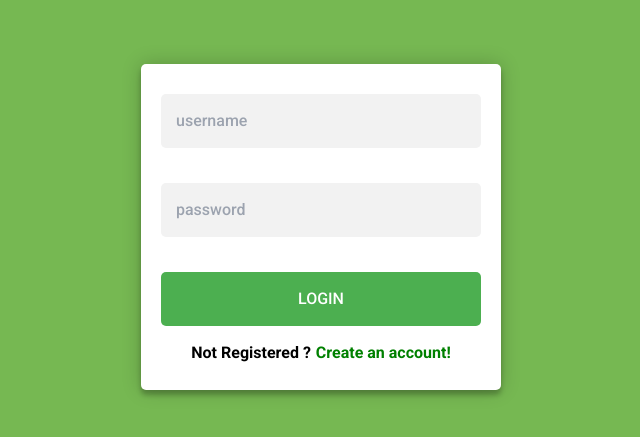
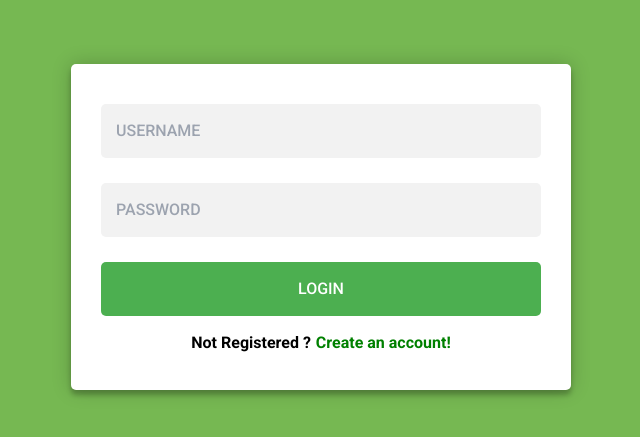
Before and after one commit to NhatTrung1999/Form-Validation, a React (Create React App) app: page / in a window 1280 px wide. Shown: the part 133-570 px from the top of the page, without its empty margins (319-959 px from the left). Built offline with nearby package versions, Linux system fonts and the light colour scheme.

Commit message:
update 2

```diff
--- a/src/Pages/Login/LoginForm.js
+++ b/src/Pages/Login/LoginForm.js
@@ -1,39 +1,26 @@
 import { useState } from "react";
 import { TextInput, BtnForm, Registration } from "../../components";
-import isEmpty from "validator/lib/isEmpty";
+import { validate } from "../../components/Validate";
 
 function LoginForm() {
-    const [username, setUserName] = useState("");
-    const [password, setPassword] = useState("");
-    const [validationMsg, setValidationMsg] = useState("");
-
-    const onChangeUser = (value) => {
-        setUserName(value);
+    const initialValues = {
+        username: "",
+        password: "",
     };
 
-    const onChangePassWord = (value) => {
-        setPassword(value);
+    const [formValues, setFormValues] = useState(initialValues);
+    const [formErrors, setFormErrors] = useState({});
+    const [isSubmit, setIsSubmit] = useState(false);
+
+    const handleChange = (e) => {
+        const { name, value } = e.target;
+        setFormValues({ ...formValues, [name]: value });
     };
 
-    const validationAll = () => {
-        const msg = {};
-        if (isEmpty(username)) {
-            msg.username = "Please input your username"
-        }
-
-        if (isEmpty(password)) {
-            msg.password = "Please input your password"
-        }
-
-        setValidationMsg(msg)
-
-        if (Object.keys(msg).length > 0) return true;
-        return false;
-    };
-
-    const onSubmitLogin = () => {
-        const isValid  = validationAll();
-        if(!isValid) alert('Login is success!')
+    const handleSubmit = (e) => {
+        e.preventDefault();
+        setFormErrors(validate(formValues));
+        setIsSubmit(!isSubmit);
     };
 
     return (
@@ -41,17 +28,19 @@ function LoginForm() {
             <form className="login-form">
                 <TextInput
                     type="text"
-                    placeholder="username"
-                    onChange={onChangeUser}
-                    errorMessages={validationMsg.username}
+                    name="username"
+                    placeholder="USERNAME"
+                    onChange={handleChange}
+                    errorMessages={formErrors.username}
                 />
                 <TextInput
                     type="password"
-                    placeholder="password"
-                    onChange={onChangePassWord}
-                    errorMessages={validationMsg.password}
+                    name="password"
+                    placeholder="PASSWORD"
+                    onChange={handleChange}
+                    errorMessages={formErrors.password}
                 />
-                <BtnForm title="LOGIN" onClick={onSubmitLogin} />
+                <BtnForm title="LOGIN" onClick={handleSubmit} />
                 <Registration />
             </form>
         </div>
--- a/src/Pages/SignUp/SignUp.js
+++ b/src/Pages/SignUp/SignUp.js
@@ -19,29 +19,16 @@ function SignUp() {
     const handleChange = (e) => {
         const { name, value } = e.target;
         setFormValues({ ...formValues, [name]: value });
-        console.log(formValues);
     };
 
     const handleSubmit = (e) => {
         e.preventDefault();
         setFormErrors(validate(formValues));
-        setIsSubmit(true);
+        setIsSubmit(!isSubmit);
     };
-
-    useEffect(() => {
-        console.log(formErrors);
-        if (Object.keys(formErrors).length === 0 && isSubmit) {
-            console.log(formValues);
-        }
-    }, [formErrors]);
 
     return (
         <div className="form-container">
-            {Object.keys(formErrors).length === 0 && isSubmit ? (
-                <div className="ui message success">Signed in successfully</div>
-            ) : (
-                <pre>{JSON.stringify(formValues, undefined, 2)}</pre>
-            )}
             <form className="login-form">
                 <TextInput
                     label="Full Name"
--- a/src/index.css
+++ b/src/index.css
@@ -12,19 +12,20 @@ body {
 }
 
 .form-container {
-    width: 360px;
+    width: 500px;
     background-color: white;
     margin: auto;
     box-shadow: 0 0 20px 0 rgba(0, 0, 0, 0.2), 0 5px 5px 0 rgba(0, 0, 0, 0.24);
     padding: 10px;
     border-radius: 5px;
+
 }
 
 .login-form {
     display: flex;
     flex-direction: column;
     justify-content: space-evenly;
-    padding: 10px;
+    padding: 20px;
 }
 
 .success-message {
@@ -48,7 +49,7 @@ span {
     font-family: "Roboto", sans-serif;
     font-size: 14px;
     color: red;
-    margin-bottom: 15px;
+    margin-bottom: 5px;
 }
 
 input {
@@ -60,7 +61,7 @@ input {
     border: 2px solid #ffa4a4;
 }
 
-button {
+.btn {
     background: #4caf50;
     color: white;
     cursor: pointer;
```
